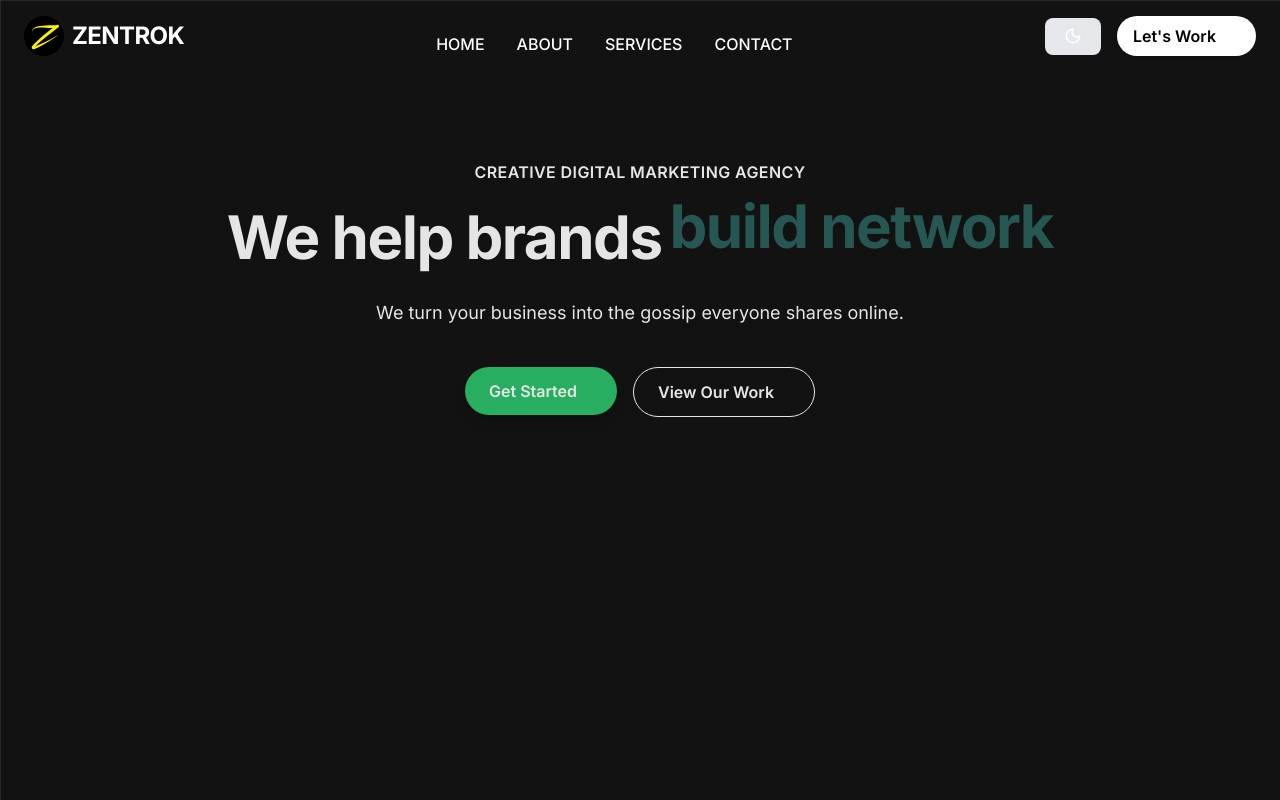
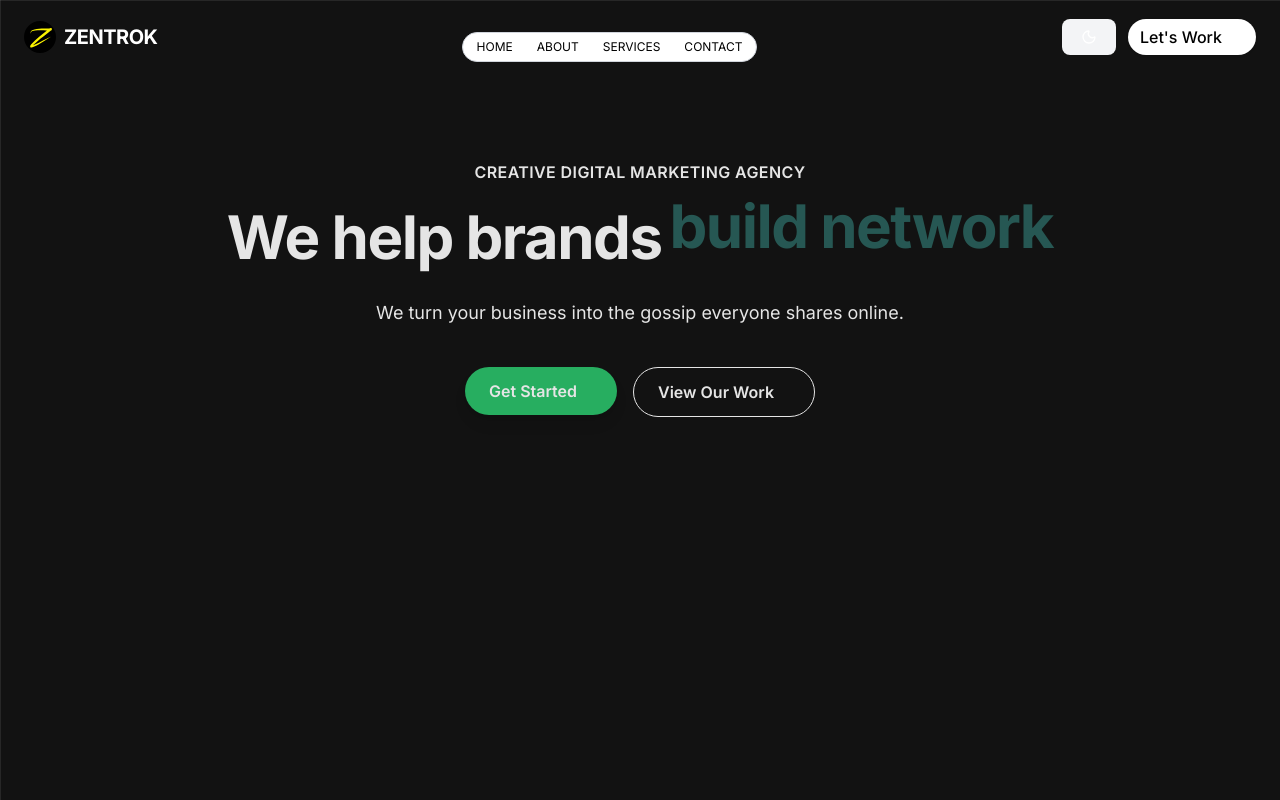
Before and after one commit to Zentrok-Private-Limited/Zentrok, a Next.js app: page / in a window 1280 px wide. Shown: the top 800 px of the page. Built offline with nearby package versions, Linux system fonts and the light colour scheme.

Commit message:
theme changed

```diff
--- a/components/Navbar.tsx
+++ b/components/Navbar.tsx
@@ -1,16 +1,12 @@
 "use client";
 
-import { useEffect, useState } from "react";
+import { useEffect, useState, useRef } from "react";
 import Link from "next/link";
 import Image from "next/image";
+import { motion } from "framer-motion";
 import {
   ChevronLeft,
   Send,
-  Home,
-  Info,
-  BookOpen,
-  Phone,
-  Briefcase,
   Sun,
   Moon,
 } from "lucide-react";
@@ -18,7 +14,8 @@ import {
 export default function Navbar() {
   const [isScrolled, setIsScrolled] = useState(false);
   const [mobileMenuOpen, setMobileMenuOpen] = useState(false);
-  const [darkMode, setDarkMode] = useState(true); // ✅ Start in dark mode
+  const [darkMode, setDarkMode] = useState(true);
+  const [position, setPosition] = useState({ left: 0, width: 0, opacity: 0 });
 
   // Handle scroll shadow
   useEffect(() => {
@@ -28,12 +25,11 @@ export default function Navbar() {
     return () => window.removeEventListener("scroll", handleScroll);
   }, []);
 
-  // Apply dark mode to <html> and set default on mount
+  // Dark mode toggle
   useEffect(() => {
     document.documentElement.classList.toggle("dark", darkMode);
   }, [darkMode]);
 
-  // ✅ Ensure "dark" class is applied immediately on first load
   useEffect(() => {
     document.documentElement.classList.add("dark");
   }, []);
@@ -49,108 +45,95 @@ export default function Navbar() {
     : "text-black";
 
   const buttonClass = darkMode
-    ? "bg-white text-black hover:bg-white-200"
+    ? "bg-white text-black hover:bg-gray-200"
     : "bg-gray-600 text-white hover:bg-gray-700";
 
   const navLinks = [
-    { href: "/home", label: "HOME", icon: Home },
-    { href: "/about", label: "ABOUT", icon: Info },
-    { href: "/services", label: "SERVICES", icon: Briefcase },
-    { href: "/contact", label: "CONTACT", icon: Phone },
+    { href: "/home", label: "Home" },
+    { href: "/about", label: "About" },
+    { href: "/services", label: "Services" },
+    { href: "/contact", label: "Contact" },
   ];
 
   return (
     <nav
       className={`fixed top-0 left-0 w-full z-50 transition-all duration-300 ${backgroundClass}`}
       role="navigation"
-      aria-label="Main Navigation"
     >
-      <div className="max-w-screen-xl mx-auto flex justify-between items-center px-6 py-4">
+      <div className="max-w-screen-xl mx-auto flex justify-between items-center px-6 py-3">
         {/* Logo */}
         <Link href="/" className="flex items-center gap-2">
           <Image
             src="/zentrok.svg"
             alt="ZENTROK Logo"
-            width={40}
-            height={40}
+            width={32}
+            height={32}
             className="rounded-md"
           />
-          <span className={`text-2xl font-bold tracking-tight ${navTextColor}`}>
+          <span className={`text-xl font-bold tracking-tight ${navTextColor}`}>
             ZENTROK
           </span>
         </Link>
 
-        {/* Desktop Links */}
-        <div className="hidden md:flex items-center gap-8 mt-4 font-medium">
-          {navLinks.map(({ href, label, icon: Icon }) => (
-            <Link
-              key={href}
-              href={href}
-              className={`group relative flex flex-col items-center ${navTextColor}`}
-            >
-              <Icon
-                className="absolute -top-6 opacity-0 group-hover:opacity-100 group-hover:-translate-y-1 transition-all duration-300 text-rojo"
-                size={16}
-              />
-              <span className="hover:text-rojo transition">{label}</span>
-            </Link>
-          ))}
+        {/* Desktop Links with Slide Highlight */}
+        <div className="hidden md:block">
+          <ul
+            onMouseLeave={() => setPosition((pv) => ({ ...pv, opacity: 0 }))}
+            className="relative flex mt-5 w-fit rounded-full border border-gray-300 dark:border-gray-600 bg-white dark:bg-gray-800 p-0.5"
+          >
+            {navLinks.map(({ href, label }) => (
+              <NavTab key={href} href={href} setPosition={setPosition}>
+                {label}
+              </NavTab>
+            ))}
+            <Cursor position={position} />
+          </ul>
         </div>
 
         {/* Right: Theme Toggle + Button */}
-        <div className="hidden md:flex items-center gap-4">
+        <div className="hidden md:flex items-center gap-3">
           {/* Theme Toggle */}
           <button
             onClick={() => setDarkMode(!darkMode)}
-            className={`p-2 rounded-full bg-gray-200 dark:bg-gray-700 ${navTextColor} hover:scale-105 transition`}
+            className={`p-1.5 rounded-full bg-gray-100 dark:bg-gray-300 ${navTextColor} hover:scale-105 transition`}
             aria-label="Toggle Theme"
           >
-            {darkMode ? <Moon size={18} /> : <Sun size={18} />}
+            {darkMode ? <Moon size={16} /> : <Sun size={16} />}
           </button>
 
-          {/* Let's Work Button */}
+          {/* Let's Work */}
           <Link
             href="#contact"
-            className={`flex items-center gap-2 font-semibold px-4 py-2 rounded-full shadow hover:shadow-md transition-transform hover:-translate-y-0.5 group ${buttonClass}`}
+            className={`flex items-center gap-2 font-medium px-3 py-1.5 rounded-full shadow hover:shadow-md transition ${buttonClass}`}
           >
             <span>Let&apos;s Work</span>
-            <Send
-              size={16}
-              className="transition-transform duration-300 ease-in-out opacity-0 group-hover:opacity-100 group-hover:translate-x-1"
-            />
+            <Send size={14} className="opacity-0 group-hover:opacity-100" />
           </Link>
         </div>
 
         {/* Mobile Menu */}
-        <div className="md:hidden relative flex items-center gap-2">
-          {/* Theme Toggle (mobile) */}
+        <div className="md:hidden flex items-center gap-2">
+          {/* Theme Toggle */}
           <button
             onClick={() => setDarkMode(!darkMode)}
-            className={`p-2 rounded-full bg-gray-200 dark:bg-gray-700 ${navTextColor}`}
-            aria-label="Toggle Theme"
+            className={`p-1.5 rounded-full bg-gray-200 dark:bg-gray-700 ${navTextColor}`}
           >
-            {darkMode ? <Moon size={18} /> : <Sun size={18} />}
+            {darkMode ? <Moon size={16} /> : <Sun size={16} />}
           </button>
 
           <button
             type="button"
             onClick={() => setMobileMenuOpen(!mobileMenuOpen)}
-            className={`flex items-center gap-2 bg-white dark:bg-gray-800 ${navTextColor} font-medium px-4 py-2 rounded-full shadow hover:shadow-md transition hover:-translate-y-0.5`}
+            className={`flex items-center gap-2 bg-white dark:bg-gray-800 ${navTextColor} font-medium px-3 py-1.5 rounded-full shadow`}
           >
-            <span className="bg-black dark:bg-white text-white dark:text-black rounded-full p-1">
-              <ChevronLeft
-                size={16}
-                className={`transition-transform duration-300 ${
-                  mobileMenuOpen ? "rotate-0" : "-rotate-180"
-                }`}
-              />
-            </span>
+            <ChevronLeft
+              size={14}
+              className={`transition-transform ${mobileMenuOpen ? "rotate-0" : "-rotate-180"}`}
+            />
           </button>
 
           {mobileMenuOpen && (
-            <div
-              className={`absolute right-0 top-full mt-2 ${navTextColor} bg-white dark:bg-gray-800 shadow-md rounded-xl px-6 py-4 flex flex-col gap-4`}
-            >
+            <div className={`absolute right-4 top-full mt-2 ${navTextColor} bg-white dark:bg-gray-800 shadow-md rounded-xl px-4 py-3 flex flex-col gap-2`}>
               {navLinks.map(({ href, label }) => (
                 <Link
                   key={href}
@@ -163,7 +146,7 @@ export default function Navbar() {
               ))}
               <Link
                 href="#contact"
-                className={`mt-2 text-center font-semibold px-4 py-2 rounded-full shadow hover:shadow-md ${buttonClass}`}
+                className={`mt-2 text-center font-medium px-3 py-1.5 rounded-full shadow ${buttonClass}`}
               >
                 Let&apos;s Work
               </Link>
@@ -174,3 +157,40 @@ export default function Navbar() {
     </nav>
   );
 }
+
+const NavTab = ({ href, children, setPosition }) => {
+  const ref = useRef(null);
+
+  return (
+    <li
+      ref={ref}
+      onMouseEnter={() => {
+        if (!ref?.current) return;
+        const { width } = ref.current.getBoundingClientRect();
+        setPosition({
+          left: ref.current.offsetLeft,
+          width,
+          opacity: 1,
+        });
+      }}
+      className="relative z-10 block cursor-pointer px-3 py-1 text-xs uppercase group"
+    >
+      <Link
+        href={href}
+        className="relative z-10 transition-colors duration-200 text-black dark:text-white group-hover:text-black dark:group-hover:text-black"
+      >
+        {children}
+      </Link>
+    </li>
+  );
+};
+
+
+const Cursor = ({ position }) => {
+  return (
+    <motion.li
+      animate={position}
+      className="absolute z-0 h-5 rounded-full bg-black dark:bg-white"
+    />
+  );
+};
```
